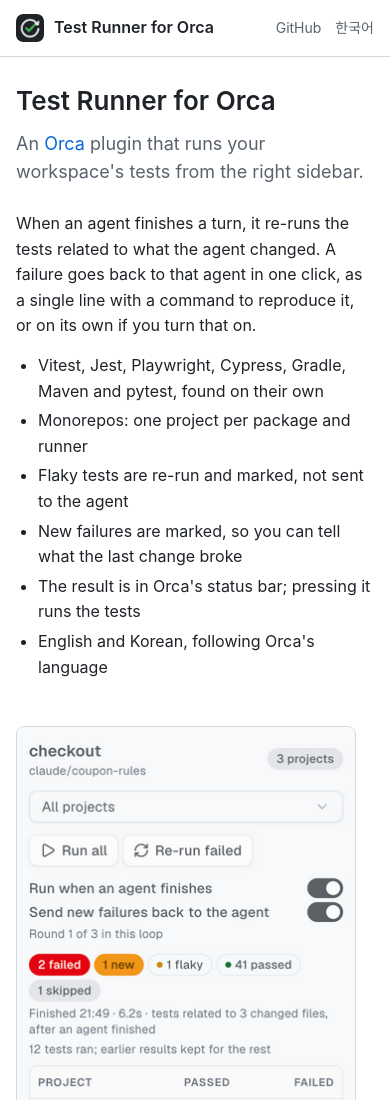
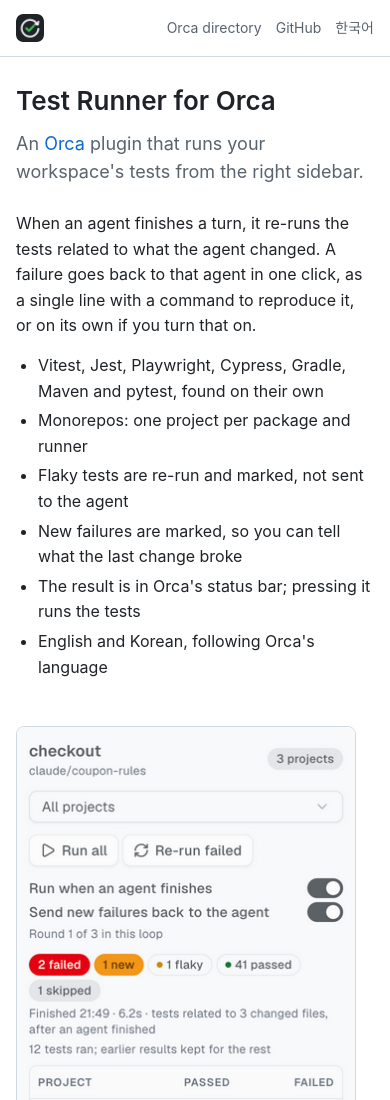
Before and after one commit to h00ns/test-runner-for-orca, a plain HTML site: page index.html in a window 390 px wide. Shown: the top 1100 px of the page. Drawn offline with Linux system fonts and the light colour scheme.

Commit message:
Docs: link the Orca directory page in the header
Co-Authored-By: Claude Opus 5.5 <noreply@anthropic.com>

```diff
--- a/index.html
+++ b/index.html
@@ -18,6 +18,7 @@
       <a class="brand" href="./"><img src="assets/icon.png" alt="" />Test Runner for Orca</a>
       <nav>
         <a href="#install">Install</a>
+        <a href="https://orca.dev/plugins/h00ns/test-runner-for-orca">Orca directory</a>
         <a href="https://github.com/h00ns/test-runner-for-orca">GitHub</a>
         <a href="ko/" hreflang="ko" lang="ko">한국어</a>
       </nav>
--- a/style.css
+++ b/style.css
@@ -99,6 +99,8 @@ footer .inner { max-width: 1080px; margin: 0 auto; padding: 20px 24px 40px; disp
 @media (max-width: 520px) {
   header.top .inner, .layout, footer .inner { padding-left: 16px; padding-right: 16px; }
   header.top nav { gap: 14px; }
+  /* The page title sits right below: on a phone the header keeps only the icon. */
+  .brand { font-size: 0; gap: 0; }
   header.top nav a[href="#install"] { display: none; }
   h1 { font-size: 26px; }
 }
```
Also changed, not shown: ko/index.html (+1 -0 lines).
